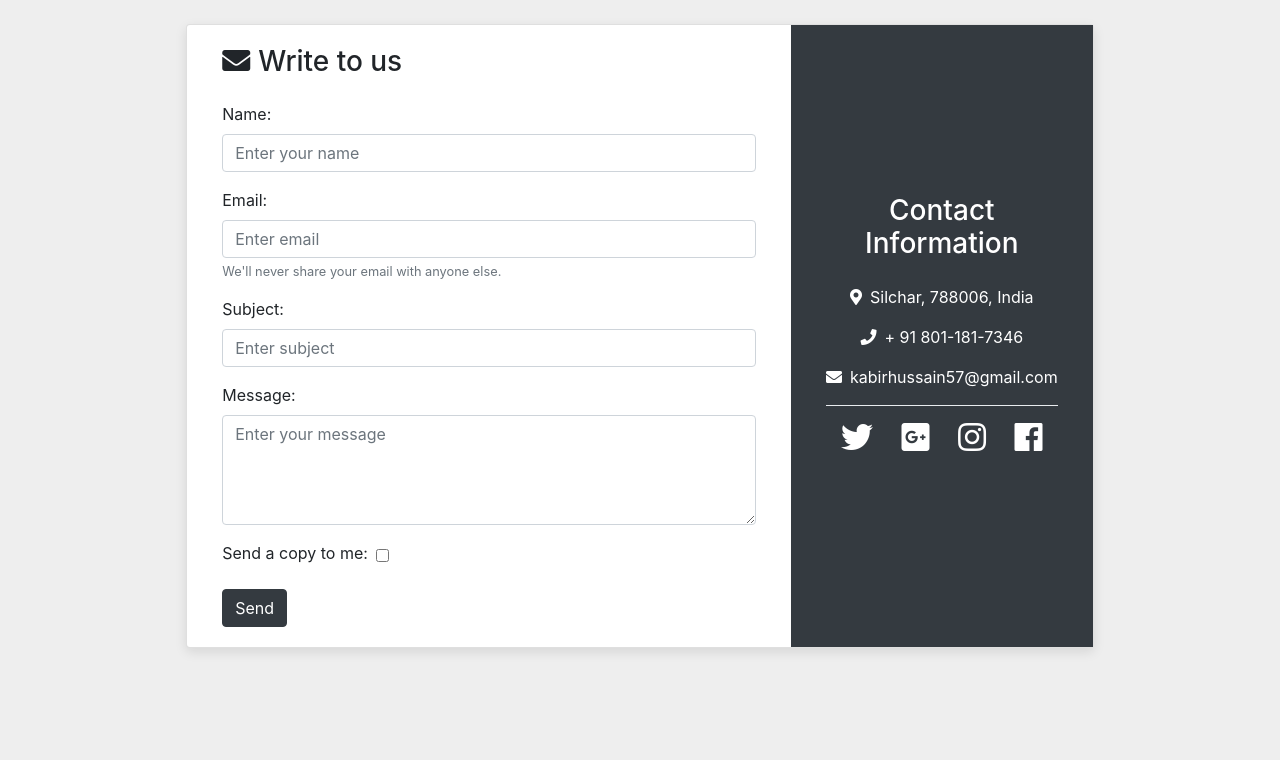
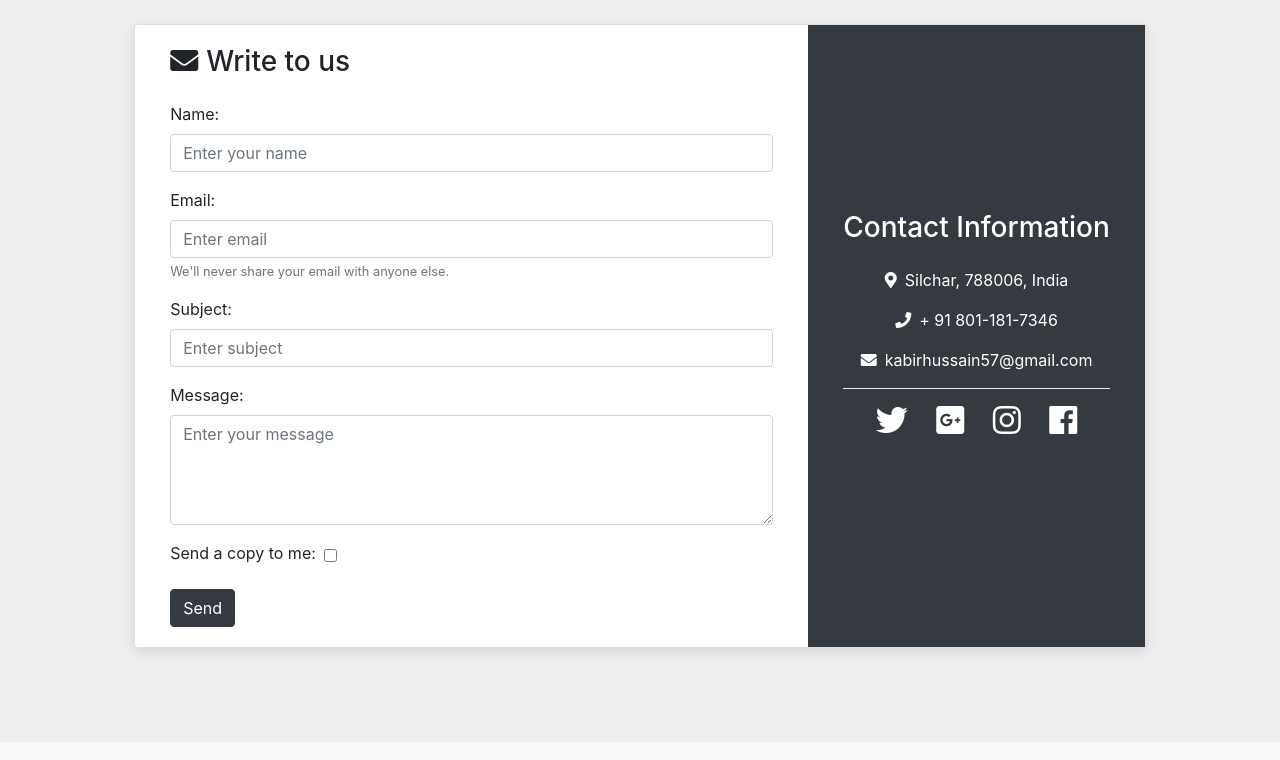
Before and after one commit to jabir15/acc-try, a Django app: page /contact/ in a window 1280 px wide. Shown: the part 58-818 px from the top of the page. After the commit the page ends 720 px from the top, so only its background shows below. Run offline with Django 3.2, Linux system fonts and the light colour scheme; some libraries are stand-ins or nearby versions.

Commit message:
improved content display on smaller screen

```diff
--- a/personal/templates/personal/contact.html
+++ b/personal/templates/personal/contact.html
@@ -1,6 +1,10 @@
 {% extends "personal/header.html" %} {% block content %}
 
-<div class="container-fluid w-75">
+<div class="container-fluid">
+    <div class="row">
+        <div class="col-lg-1">
+        </div>
+        <div class="col-lg-10">
             <div class="contactcard">
                 {% if messages %}
                 <div class="alert alert-success alert-dismissible fade show m-0 text-center" role="alert">
@@ -77,6 +81,12 @@
                     </div>
                 </div>
             </div>
+
+        </div>
+        <div class="col-lg-1">
+
+        </div>
+
     </div>
 
     {% endblock %}
--- a/personal/templates/personal/header.html
+++ b/personal/templates/personal/header.html
@@ -77,7 +77,7 @@
 			</ul>
 		</div>
 	</nav>
-	<div class="container-fluid" style="min-height:95%;">
+	<div class="container-fluid">
 		<br>{% block content %} {% endblock %}
 		<br>
 	</div>
```
Lines whose indentation alone changed are shown as unchanged.
